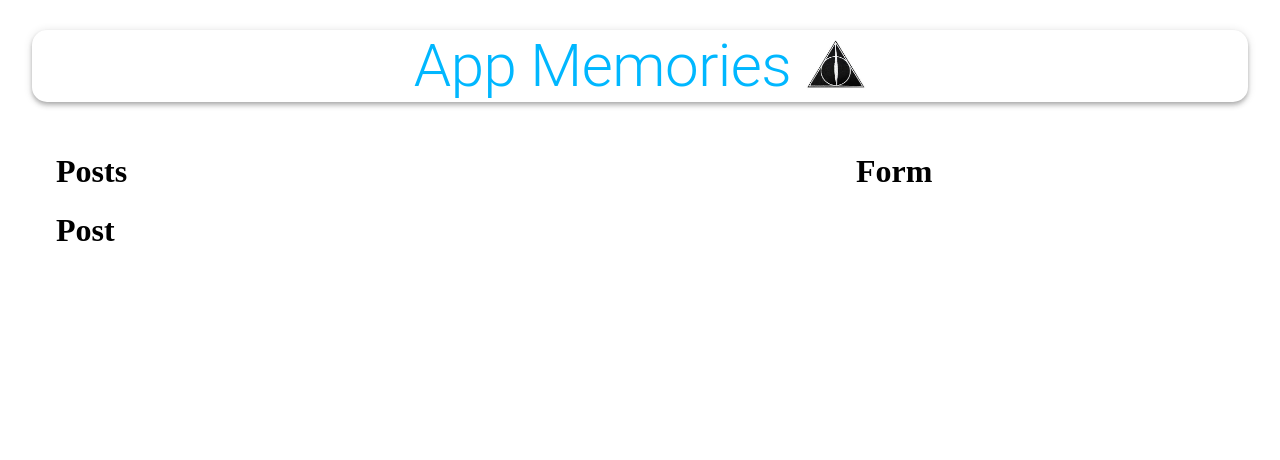
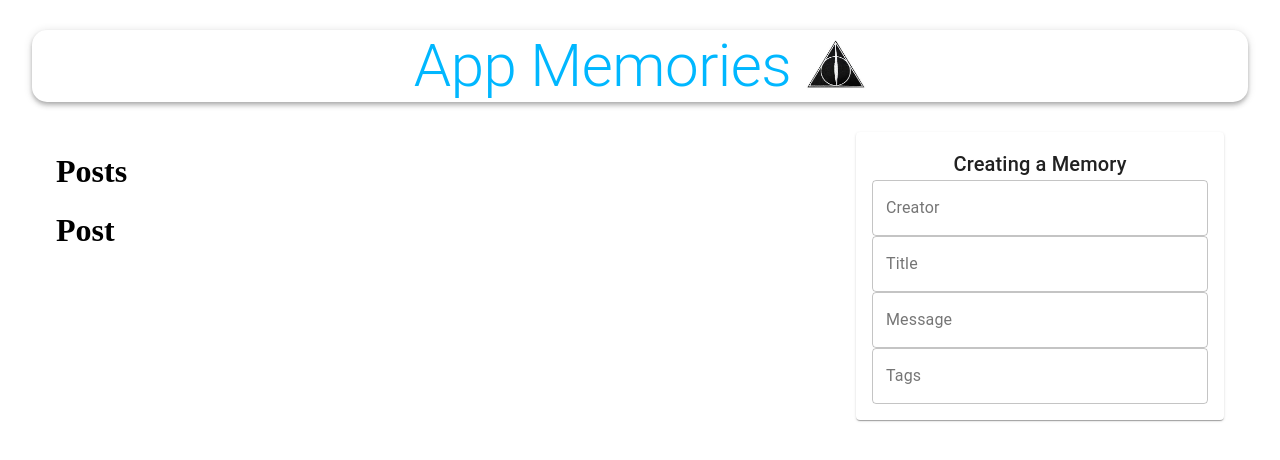
Before and after one commit to gabuvi7/memories-mern, a React (Create React App) app in the folder client/: page / in a window 1280 px wide. Shown: the top 460 px of the page. Built offline with nearby package versions, Linux system fonts and the light colour scheme; no server answers.

Commit message:
added some features into the form component

```diff
--- a/client/src/components/Form/Form.jsx
+++ b/client/src/components/Form/Form.jsx
@@ -1,8 +1,41 @@
 import useStyles from "./styles";
+import { TextField, Button, Typography, Paper } from "@material-ui/core";
+import { useState } from "react";
 
 const Form = () => {
+  const [postData, setPostData] = useState({
+    creator: "",
+    title: "",
+    tags: "",
+    selectedFile: "",
+  });
   const classes = useStyles();
-  return <h1>Form</h1>;
+
+  const handleSubmit = (e) => {
+    e.preventDefault();
+    setPostData(e.target.value);
+  };
+
+  const handleChange = (e, type) => {
+    setPostData({ ...postData, type: e.target.value }); // it's provide all content of data, so if we have a lot of textfield, it can be fully with it and not replace with the new data.
+  };
+
+  return (
+    <Paper className={classes.paper}>
+      <form
+        autocomplete="off"
+        noValidate
+        className={classes.form}
+        onSubmit={handleSubmit}
+      >
+        <Typography variant="h6">Creating a Memory</Typography>
+        <TextField name="creator" variant="outlined" label="Creator" fullWidth value={postData.Creator} onChange={handleChange}></TextField>
+        <TextField name="title" variant="outlined" label="Title" fullWidth value={postData.title} onChange={handleChange}></TextField>
+        <TextField name="message" variant="outlined" label="Message" fullWidth value={postData.message} onChange={handleChange}></TextField>
+        <TextField name="tags" variant="outlined" label="Tags" fullWidth value={postData.tags} onChange={handleChange}></TextField>
+      </form>
+    </Paper>
+  );
 };
 
 export default Form;
```
